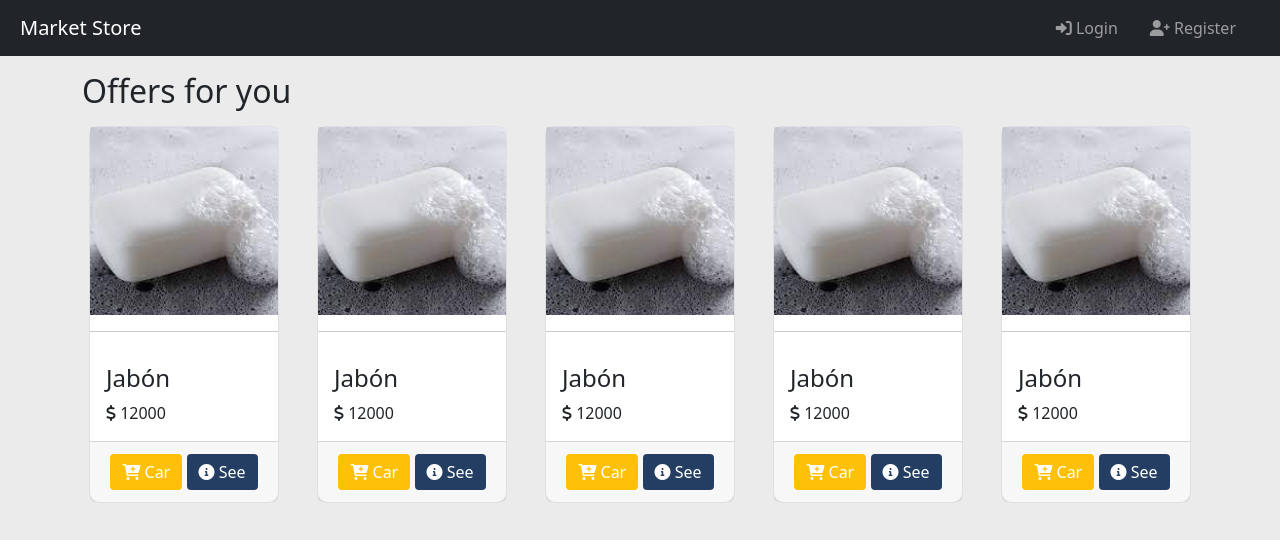
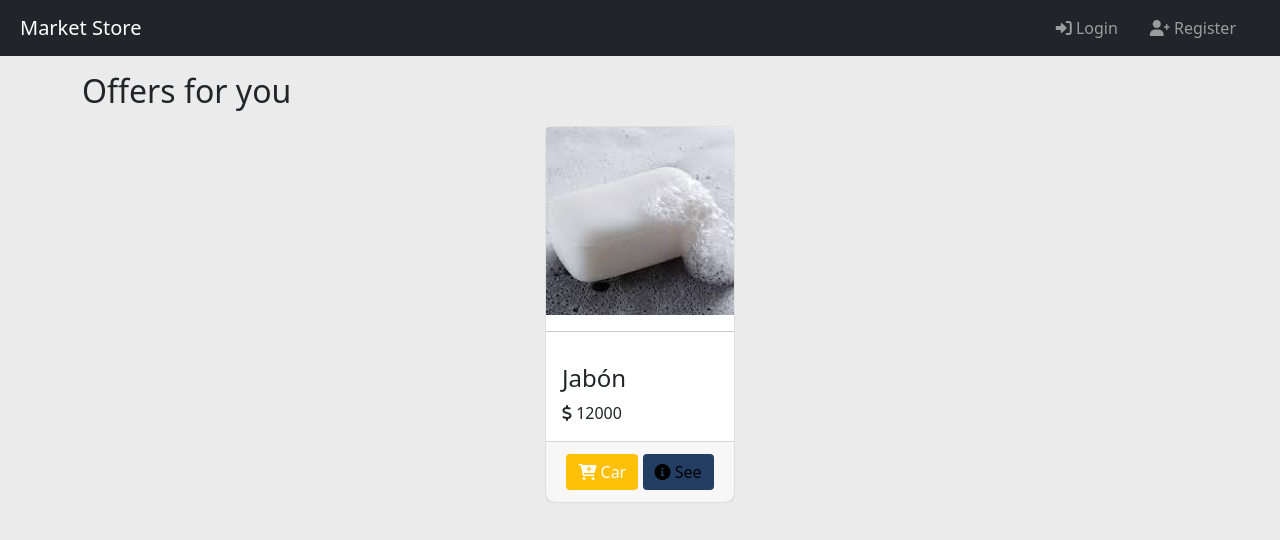
Before and after one commit to vmorenomarin/jltech-test, a React (Create React App) app in the folder crud-test/frontend/: page / in a window 1280 px wide. Shown: the top 540 px of the page. Built offline with nearby package versions, Linux system fonts and the light colour scheme.

Commit message:
UserContext finished. Login componetn workink in test.

```diff
--- a/crud-test/frontend/public/index.html
+++ b/crud-test/frontend/public/index.html
@@ -3,15 +3,15 @@
 
 <head>
   <meta charset="utf-8" />
-  <link rel="icon" href="%PUBLIC_URL%/favicon.ico" />
   <meta name="viewport" content="width=device-width, initial-scale=1" />
   <meta name="theme-color" content="#000000" />
   <meta name="description" content="Web site created using create-react-app" />
-  <link rel="apple-touch-icon" href="%PUBLIC_URL%/logo192.png" />
   <link rel="manifest" href="%PUBLIC_URL%/manifest.json" />
   <link href="https://cdn.jsdelivr.net/npm/bootstrap@5.1.3/dist/css/bootstrap.min.css" rel="stylesheet"
     integrity="sha384-1BmE4kWBq78iYhFldvKuhfTAU6auU8tT94WrHftjDbrCEXSU1oBoqyl2QvZ6jIW3" crossorigin="anonymous">
-  <link rel="stylesheet" href="https://cdnjs.cloudflare.com/ajax/libs/font-awesome/6.0.0/css/all.min.css" integrity="sha512-9usAa10IRO0HhonpyAIVpjrylPvoDwiPUiKdWk5t3PyolY1cOd4DSE0Ga+ri4AuTroPR5aQvXU9xC6qOPnzFeg==" crossorigin="anonymous" referrerpolicy="no-referrer" />
+  <link rel="stylesheet" href="https://cdnjs.cloudflare.com/ajax/libs/font-awesome/6.0.0/css/all.min.css"
+    integrity="sha512-9usAa10IRO0HhonpyAIVpjrylPvoDwiPUiKdWk5t3PyolY1cOd4DSE0Ga+ri4AuTroPR5aQvXU9xC6qOPnzFeg=="
+    crossorigin="anonymous" referrerpolicy="no-referrer" />
 
   <title>Store</title>
 </head>
--- a/crud-test/frontend/src/App.js
+++ b/crud-test/frontend/src/App.js
@@ -1,13 +1,21 @@
-import { BrowserRouter as Router, Route, Routes } from "react-router-dom";
+import { BrowserRouter as Router, Route, Routes, Navigate} from "react-router-dom";
 import { Navbar } from "./components/Navbar";
 import { Register } from "./components/Register";
 import { Login } from "./components/Login";
 import { Products } from "./components/Products";
 import { Product } from "./components/Product";
 import { User } from "./components/User";
-
+import { useUser } from "./context/UserContext";
 
 function App() {
+  const { user } = useUser();
+  const Private = (props) => {
+    return user.Login ? <Route {...props} /> : <Navigate to="/" />;
+  };
+
+  const Public = (props) => {
+    return user.Login ? <Navigate to="/products/" /> : <Route {...props} />;
+  };
   return (
     <Router>
       <Navbar />
@@ -15,6 +23,7 @@ function App() {
         <Route path="/register" element={<Register />} />
         <Route path="/login" element={<Login />} />
         <Route path="/" element={<Products />} />
+        <Route path="/products" element={<Products />} />
         <Route path="/product" element={<Product />} />
         <Route path="/user" element={<User />} />
       </Routes>
--- a/crud-test/frontend/src/components/Navbar.jsx
+++ b/crud-test/frontend/src/components/Navbar.jsx
@@ -29,12 +29,12 @@ export const Navbar = () => {
               <ul className="navbar-nav ms-auto text-end">
                 <li className="nav-item me-3">
                   <NavLink className="nav-link" to="/login">
-                  <i class="fa-solid fa-right-to-bracket"></i> Login
+                  <i className="fa-solid fa-right-to-bracket"></i> Login
                   </NavLink>
                 </li>
                 <li className="nav-item me-3">
                   <NavLink className="nav-link" to="/register">
-                  <i class="fa-solid fa-user-plus"></i> Register
+                  <i className="fa-solid fa-user-plus"></i> Register
                   </NavLink>
                 </li>
               </ul>
--- a/crud-test/frontend/src/components/Products.jsx
+++ b/crud-test/frontend/src/components/Products.jsx
@@ -1,17 +1,20 @@
 import React from "react";
-import { Link } from "react-router-dom";
-import { Loading } from "./Loading";
+import { Link, NavLink } from "react-router-dom";
+// import { Loading } from "./Loading";
 
 export const Products = () => {
   return (
     <div className="container mt-3">
       <h2>Offers for you</h2>
       <div className="row row-cols-2 justify-content-around">
-        <Link to="/product" className="col-lg-3 col-xl-2 col-md-4 col-sm-5 m-2 p-0 text-decoration-none text-reset">
+        <div
+
+          className="col-lg-3 col-xl-2 col-md-4 col-sm-5 m-2 p-0 text-decoration-none text-reset"
+        >
           <div className="card card-product">
             <img
               src={"assets/imgs/jabon.jpeg"}
-              class="card-img-top"
+              className="card-img-top"
               alt="Shampoo"
             />
             <hr />
@@ -22,96 +25,13 @@ export const Products = () => {
               </div>
             </div>
             <div className="card-footer text-center d-flex justify-content-evenly flex-wrap">
-              <a href="#" class="btn btn-primary btn-details my-1">
-                <i class="fa-solid fa-cart-plus"></i> Car
-              </a>
-              <a href="/product" class="btn btn-primary btn-cart my-1">
-                <i class="fa-solid fa-circle-info"></i> See</a>
+              <Link to="/" className="btn btn-primary btn-details my-1">
+                <i className="fa-solid fa-cart-plus"></i> Car
+              </Link>
+              <Link to="/product" className="btn btn-warning btn-cart my-1">
+                <i className="fa-solid fa-circle-info"></i> See
+              </Link>
             </div>
-          </div>
-        </Link>
-        <div className="card col-lg-3 col-xl-2 col-md-4 col-sm-5 card-product m-2 p-0">
-          <img
-            src={"assets/imgs/jabon.jpeg"}
-            class="card-img-top"
-            alt="Shampoo"
-          />
-          <hr />
-          <div className="card-body">
-            <h4 className="card-title">Jabón</h4>
-            <div className="card-text">
-              <i className="fa-solid fa-dollar"></i> 12000
-            </div>
-          </div>
-          <div className="card-footer text-center d-flex justify-content-evenly flex-wrap">
-            <a href="#" class="btn btn-primary btn-details my-1">
-              <i class="fa-solid fa-cart-plus"></i> Car
-            </a>
-            <a href="#" class="btn btn-primary btn-cart my-1">
-              <i class="fa-solid fa-circle-info"></i> See</a>
-          </div>
-        </div>
-        <div className="card col-lg-3 col-xl-2 col-md-4 col-sm-5 card-product m-2 p-0">
-          <img
-            src={"assets/imgs/jabon.jpeg"}
-            class="card-img-top"
-            alt="Shampoo"
-          />
-          <hr />
-          <div className="card-body">
-            <h4 className="card-title">Jabón</h4>
-            <div className="card-text">
-              <i className="fa-solid fa-dollar"></i> 12000
-            </div>
-          </div>
-          <div className="card-footer text-center d-flex justify-content-evenly flex-wrap">
-            <a href="#" class="btn btn-primary btn-details my-1">
-              <i class="fa-solid fa-cart-plus"></i> Car
-            </a>
-            <a href="#" class="btn btn-primary btn-cart my-1">
-              <i class="fa-solid fa-circle-info"></i> See</a>
-          </div>
-        </div>
-        <div className="card col-lg-3 col-xl-2 col-md-4 col-sm-5 card-product m-2 p-0">
-          <img
-            src={"assets/imgs/jabon.jpeg"}
-            class="card-img-top"
-            alt="Shampoo"
-          />
-          <hr />
-          <div className="card-body">
-            <h4 className="card-title">Jabón</h4>
-            <div className="card-text">
-              <i className="fa-solid fa-dollar"></i> 12000
-            </div>
-          </div>
-          <div className="card-footer text-center d-flex justify-content-evenly flex-wrap">
-            <a href="#" class="btn btn-primary btn-details my-1">
-              <i class="fa-solid fa-cart-plus"></i> Car
-            </a>
-            <a href="#" class="btn btn-primary btn-cart my-1">
-              <i class="fa-solid fa-circle-info"></i> See</a>
-          </div>
-        </div>
-        <div className="card col-lg-3 col-xl-2 col-md-4 col-sm-5 card-product m-2 p-0">
-          <img
-            src={"assets/imgs/jabon.jpeg"}
-            class="card-img-top"
-            alt="Shampoo"
-          />
-          <hr />
-          <div className="card-body">
-            <h4 className="card-title">Jabón</h4>
-            <div className="card-text">
-              <i className="fa-solid fa-dollar"></i> 12000
-            </div>
-          </div>
-          <div className="card-footer text-center d-flex justify-content-evenly flex-wrap">
-            <a href="#" class="btn btn-primary btn-details my-1">
-              <i class="fa-solid fa-cart-plus"></i> Car
-            </a>
-            <a href="#" class="btn btn-primary btn-cart my-1">
-              <i class="fa-solid fa-circle-info"></i> See</a>
           </div>
         </div>
       </div>
--- a/crud-test/frontend/src/index.js
+++ b/crud-test/frontend/src/index.js
@@ -2,10 +2,14 @@ import React from "react";
 import ReactDOM from "react-dom";
 import "./index.css";
 import App from "./App";
+import { UserProvider } from "./context/UserContext";
+import axios from "axios";
+
+axios.defaults.baseURL = "http://localhost:4000";
 
 ReactDOM.render(
-  <React.StrictMode>
+  <UserProvider>
     <App />
-  </React.StrictMode>,
+  </UserProvider>,
   document.getElementById("root")
 );
```
Also changed, not shown: crud-test/frontend/src/components/Login.jsx (+23 -8 lines), crud-test/frontend/src/components/Product.jsx (+12 -10 lines), crud-test/frontend/src/components/Register.jsx (+14 -9 lines), crud-test/frontend/src/context/UserContext.jsx (+65 -6 lines), crud-test/frontend/public/manifest.json.
